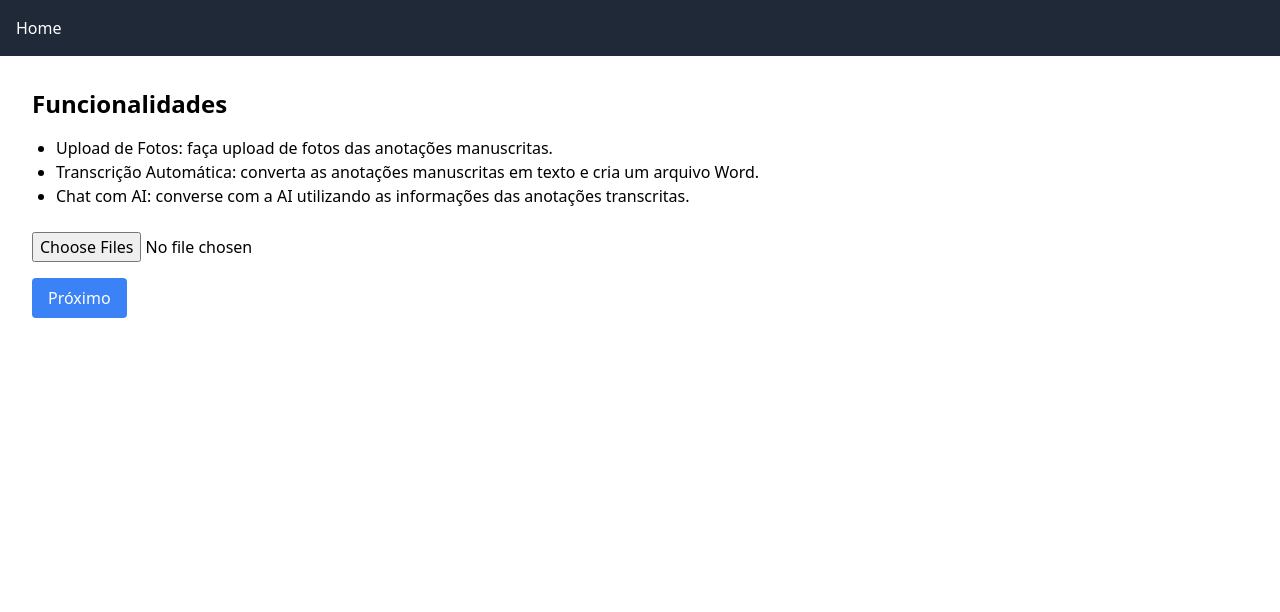
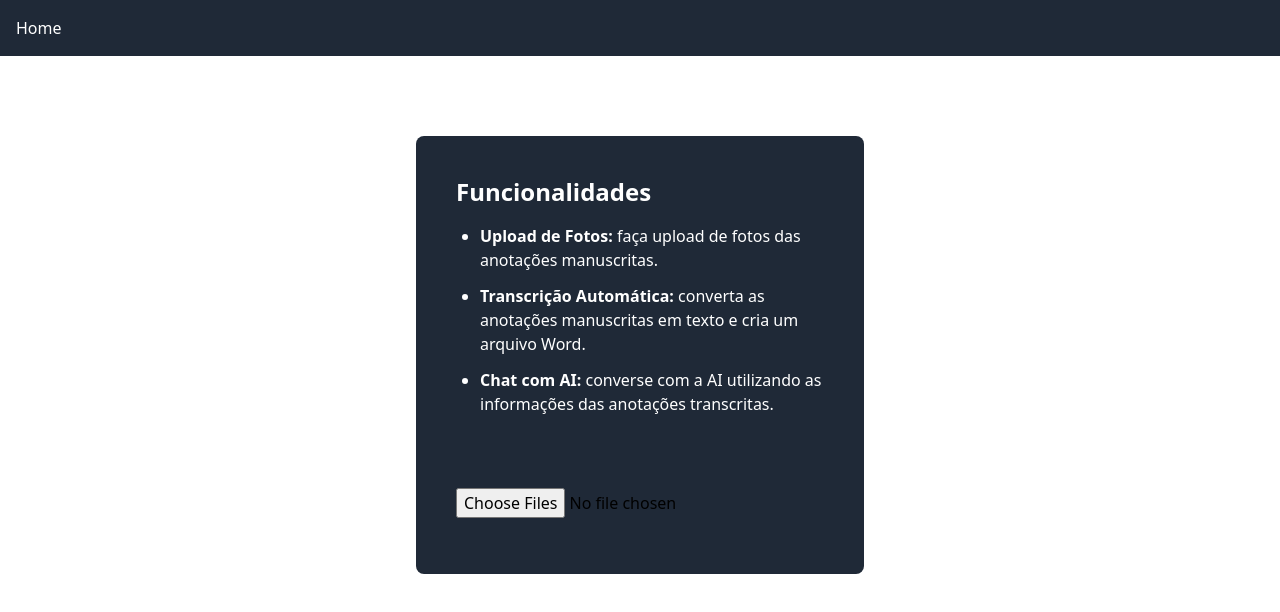
Before and after one commit to Ferreira-Jefferson/ndia, a Next.js app: page / in a window 1280 px wide. Shown: the top 612 px of the page. Built offline with nearby package versions, Linux system fonts and the light colour scheme.

Commit message:
basic adjusts

```diff
--- a/pages/index.js
+++ b/pages/index.js
@@ -1,43 +1,48 @@
 import { useState } from "react";
-import Link from "next/link";
+import { useRouter } from "next/router";
 import { useAppContext } from "../context/AppContext";
 
 export default function Home() {
+  const router = useRouter();
   const { images, setImages } = useAppContext();
+  const [uploaded, setUploaded] = useState(false);
 
   const handleFileChange = (e) => {
     const files = Array.from(e.target.files);
     setImages([...images, ...files]);
+    setUploaded(true);
   };
 
+  if (uploaded) {
+    router.push("/reorder");
+  }
+
   return (
-    <div className="p-8">
-      <h1 className="text-2xl font-bold mb-4">Funcionalidades</h1>
-      <ul className="list-disc ml-6 mb-6">
-        <li>
-          Upload de Fotos: faça upload de fotos das anotações manuscritas.
+    <div className="flex justify-center items-start h-screen pt-20">
+      <div className="bg-gray-800 rounded-lg p-10 max-w-md w-full">
+        <h1 className="text-2xl font-bold mb-4 text-white">Funcionalidades</h1>
+        <ul className="list-disc ml-6 mb-8 text-white">
+          <li className="mb-3">
+            <strong>Upload de Fotos:</strong> faça upload de fotos das anotações
+            manuscritas.
           </li>
-        <li>
-          Transcrição Automática: converta as anotações manuscritas em texto e
-          cria um arquivo Word.
+          <li className="mb-3">
+            <strong>Transcrição Automática:</strong> converta as anotações
+            manuscritas em texto e cria um arquivo Word.
           </li>
-        <li>
-          Chat com AI: converse com a AI utilizando as informações das anotações
-          transcritas.
+          <li className="mb-3">
+            <strong>Chat com AI:</strong> converse com a AI utilizando as
+            informações das anotações transcritas.
           </li>
         </ul>
+
         <input
           type="file"
           multiple
           onChange={handleFileChange}
-        className="mb-4"
+          className="mb-4 mt-10"
         />
-      <br />
-      <Link href="/reorder">
-        <button className="bg-blue-500 text-white py-2 px-4 rounded">
-          Próximo
-        </button>
-      </Link>
+      </div>
     </div>
   );
 }
--- a/pages/reorder.js
+++ b/pages/reorder.js
@@ -21,7 +21,10 @@ export default function Reorder() {
   return (
     <div className="p-8">
       <h1 className="text-2xl font-bold mb-4">Reordene as Imagens</h1>
-      <div className="mb-6">
+      <p className="mb-4 text-gray-500">
+        Você pode arrastar e soltar as imagens para reordená-las.
+      </p>
+      <div className="flex flex-wrap">
         {images.map((image, index) => (
           <div
             key={index}
@@ -29,21 +32,25 @@ export default function Reorder() {
             onDragStart={(event) => handleDrag(event, index)}
             onDragOver={(event) => event.preventDefault()}
             onDrop={(event) => handleDrop(event, index)}
-            className="border p-2 mb-2"
+            className="w-1/4 px-2 mb-10"
           >
             <img
               src={URL.createObjectURL(image)}
-              alt={`Image ${index + 1}`}
-              className="h-32 w-32 object-cover"
+              alt={image.name}
+              className="rounded-md"
+              style={{ aspectRatio: "4/5", flex: "1 1 auto" }}
             />
+            <div className="text-center mt-2">{image.name}</div>
           </div>
         ))}
       </div>
-      <Link href="/transcriptions">
-        <button className="bg-green-500 text-white py-2 px-4 rounded">
-          Próximo
-        </button>
-      </Link>
+      <div className="flex justify-center mt-4">
+        <Link href="/transcriptions">
+          <button className="bg-gray-800 text-white py-2 px-20 rounded mt-4">
+            Transcrever
+          </button>
+        </Link>
+      </div>
     </div>
   );
 }
--- a/pages/transcriptions.js
+++ b/pages/transcriptions.js
@@ -8,9 +8,10 @@ export default function Transcriptions() {
   useEffect(() => {
     if (transcriptions.length === 0 && images.length > 0) {
       const initialTranscriptions = images.map((image, index) => ({
-        title: `Imagem ${index + 1}`,
+        title: image.name,
         content: `Conteúdo transcrito da imagem ${index + 1}`,
       }));
+      console.dir(images);
       setTranscriptions(initialTranscriptions);
     }
   }, [images, transcriptions, setTranscriptions]);
@@ -36,11 +37,13 @@ export default function Transcriptions() {
           </li>
         ))}
       </ul>
-      <Link href="/chat">
-        <button className="bg-green-500 text-white py-2 px-4 rounded">
-          Iniciar Chat
-        </button>
-      </Link>
+      <div className="flex justify-center mt-4">
+        <Link href="/chat">
+          <button className="bg-gray-800 text-white py-2 px-20 rounded mt-4">
+            Iniciar Chat
+          </button>
+        </Link>
+      </div>
     </div>
   );
 }
```
Lines whose indentation alone changed are shown as unchanged.
